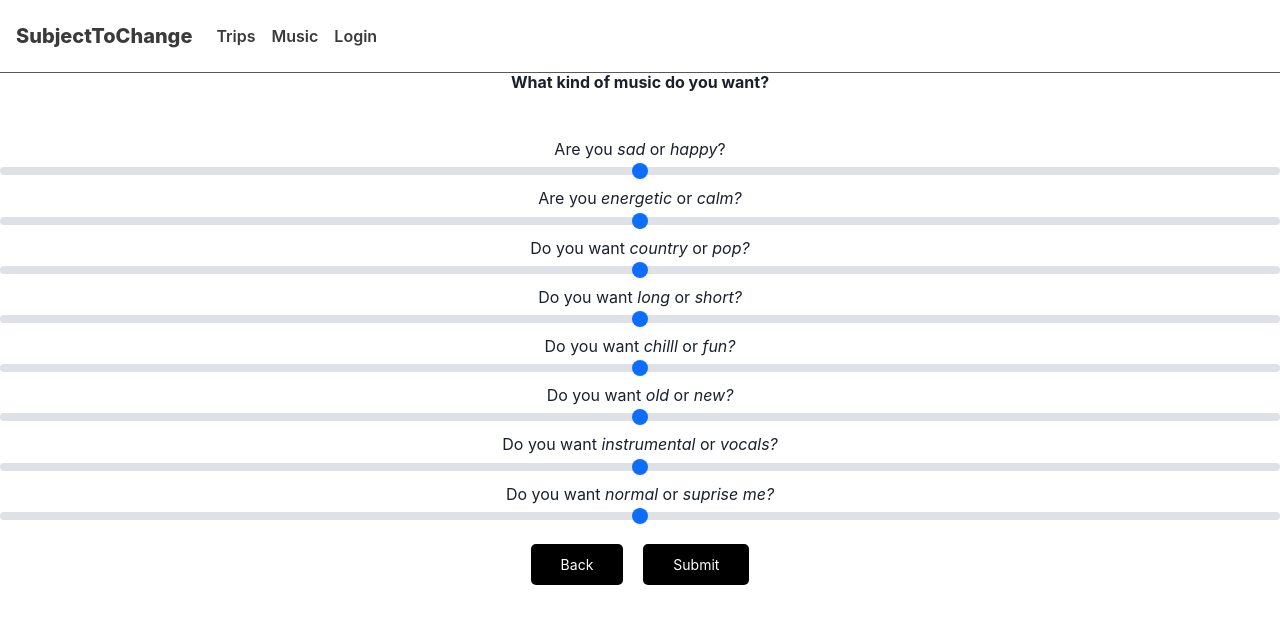
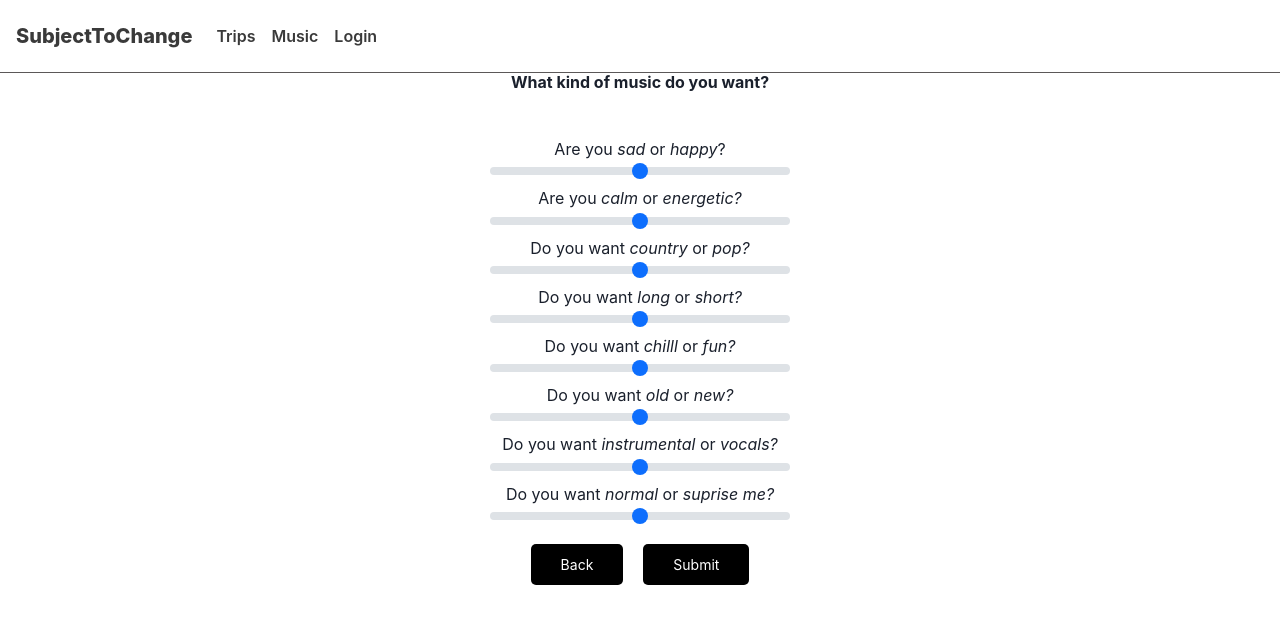
Before and after one commit to lauren-adams/RoadTripper, a React (Create React App) app in the folder road-trip-frontend/: page /music in a window 1280 px wide. Shown: the top 624 px of the page. Built offline with nearby package versions, Linux system fonts and the light colour scheme; what google-maps-react would draw is missing.

Commit message:
[BUILD-API] playlist fixes

```diff
--- a/road-trip-frontend/src/components/Music.js
+++ b/road-trip-frontend/src/components/Music.js
@@ -118,16 +118,17 @@ function Music()  {
             <div>
                 <WebHeader />
                 <section>
-                    <div>
+                    <div >
                         <center>
+                            <div style={{width:'300px'}}>
                             <h2><b>What kind of music do you want?</b></h2>
                             <br/><br/>
                             <h3>Are you <i>sad</i> or <i>happy</i>?</h3>
-                            <div width="200">
+                            <div>
                                 <label htmlFor="customRange1" className="form-label"></label>
                                 <input width="200px" type="range" className="form-range"  min="0" max="100" id="customRange1" onChange={cr1Handler}></input>
                             </div>
-                            <h3>Are you <i>energetic</i> or <i>calm?</i></h3>
+                            <h3>Are you <i>calm</i> or <i>energetic?</i></h3>
                             <div width="200">
                                 <label htmlFor="customRange2" className="form-label"></label>
                                 <input width="200px" type="range" className="form-range"  min="0" max="100" id="customRange2" onChange={cr2Handler}></input>
@@ -171,6 +172,7 @@ function Music()  {
                                 <Button type="button" onClick={submit}>
                                     Submit
                                 </Button>
+                            </div>
                             </div>
                             <div>
                                 <iframe
```
Also changed, not shown: 1 other file (tests, documents, lock files or other folders).
